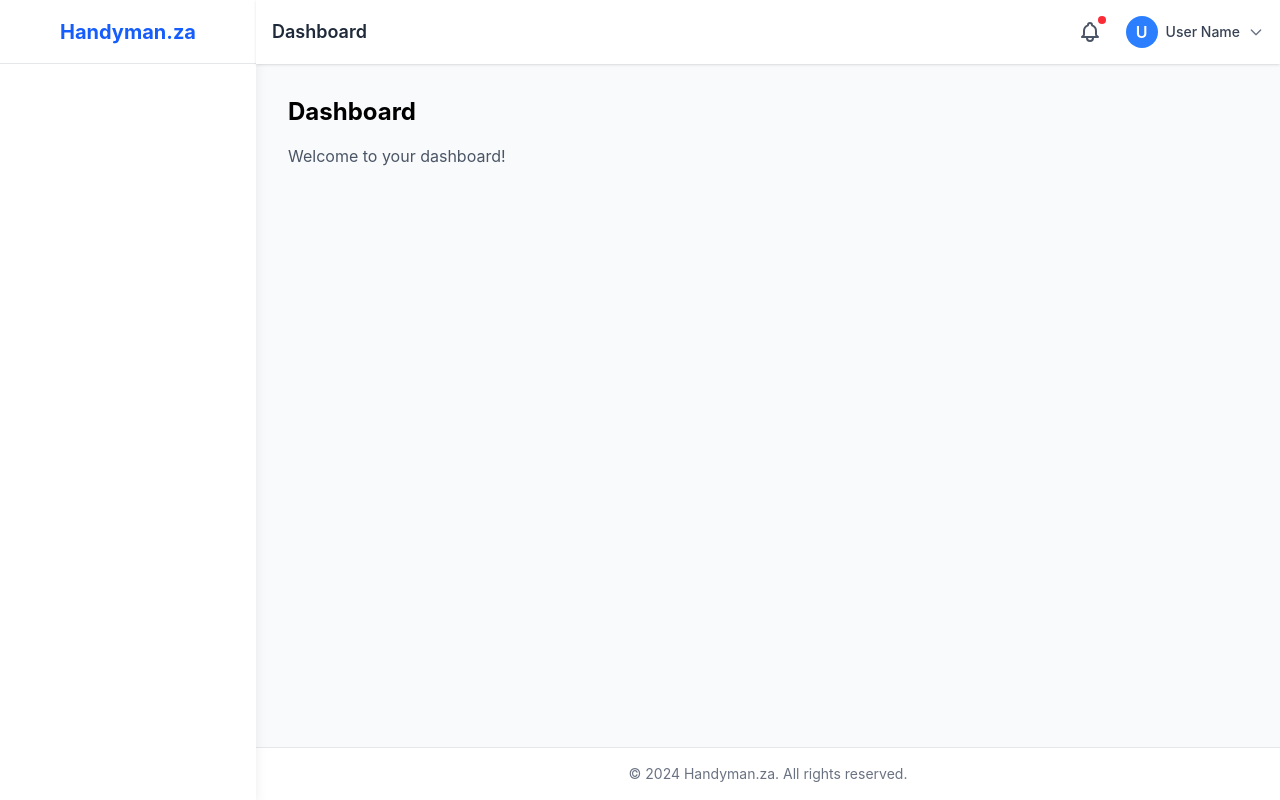
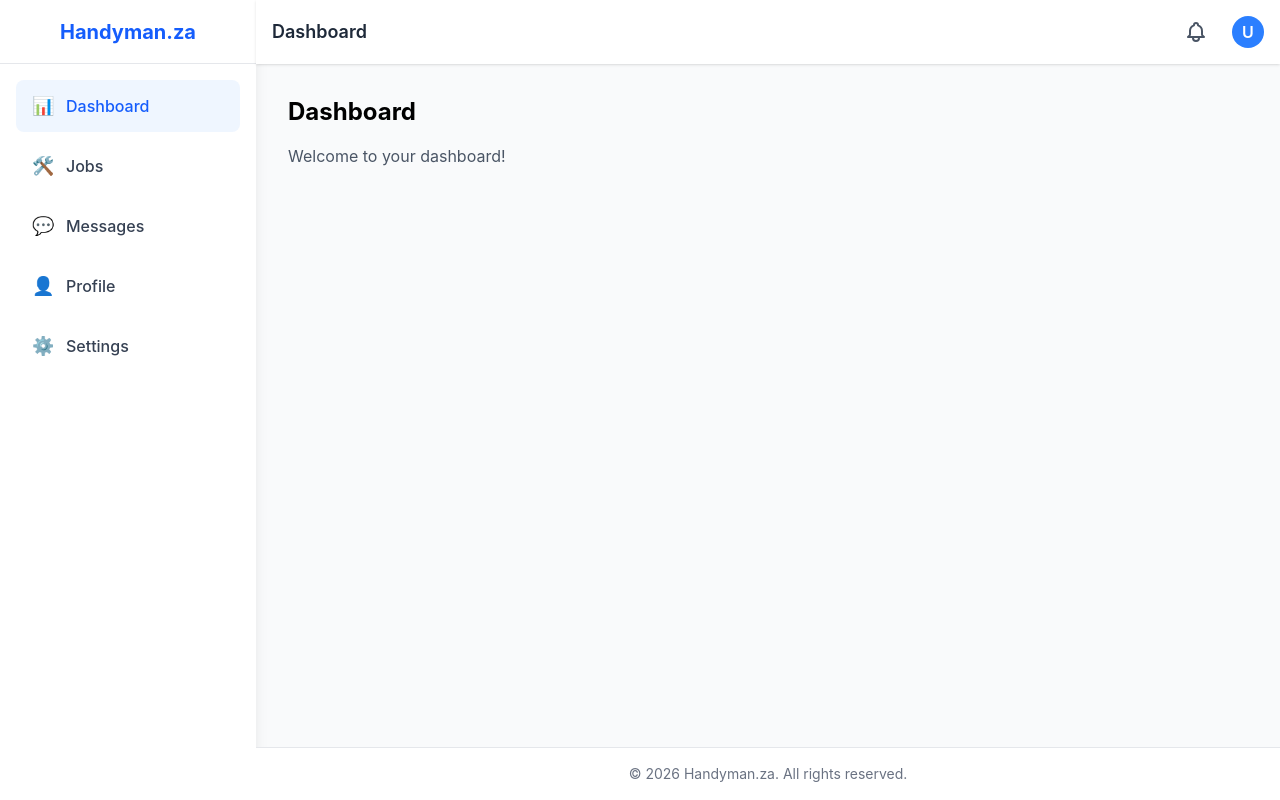
Before and after one commit to P-Mnguni/handyman_za, a React app in the folder frontend/: page /dashboard in a window 1280 px wide. Built offline with nearby package versions, Linux system fonts and the light colour scheme; the HTML template or start-up script is replaced by a standard one.

Commit message:
updated: debugging ui placements

```diff
--- a/frontend/src/layouts/DashboardLayout.jsx
+++ b/frontend/src/layouts/DashboardLayout.jsx
@@ -1,10 +1,7 @@
-import { useState } from "react";
+//import { useState } from "react";
 import { Outlet, NavLink } from 'react-router-dom';
 
 const DashboardLayout = () => {
-    const [sidebarOpen, setSidebarOpen] = useState(false);
-
-    // Navigation items - will be moved to a config file later
     const navItems = [
         { path: '/dashboard', label: 'Dashboard', icon: '📊' },
         { path: '/jobs', label: 'Jobs', icon: '🛠️' },
@@ -15,156 +12,73 @@ const DashboardLayout = () => {
 
     return (
         <div className="min-h-screen bg-gray-50 flex">
-            {/* Mobile sidebar backdrop */ }
-            {sidebarOpen && (
-                <div
-                    className="fixed inset-0 bg-gray-600 bg-opacity-50 transition-opacity z-20 lg:hidden"
-                    onClick={() => setSidebarOpen(false)}
-                />
-            )}
-
-            {/* Sidebar */}
-            <aside
-                className={`
-                    fixed lg:static insert-y-0 left-0 z-30 w-64 bg-white shadow-lg transform
-                    transition-transform duration-300 ease-in-out
-                    ${sidebarOpen ? 'translate-x-0' : '-translate-x-full'}
-                    lg:translate-x-0 lg:static lg:z-auto
-                `}
-            >
-                {/* Logo area */}
-                <div className="flex items-center justify-center h-16 border-b border-gray-200">
+            {/* Sidebar - fixed width, full height */}
+            <aside className="w-64 bg-white shadow-lg h-screen flex flex-col shrink-0">
+                {/* Logo */}
+                <div className="h-16 flex items-center justify-center border-b border-gray-200">
                     <h1 className="text-xl font-bold text-blue-600">Handyman.za</h1>
                 </div>
 
                 {/* Navigation */}
-                <nav className="p-4">
+                <nav className="flex-1 p-4 overflow-y-auto">
                     <ul className="space-y-2">
-                        {navItems.map((item) => {
+                        {navItems.map((item) => (
                             <li key={item.path}>
                                 <NavLink
                                     to={item.path}
                                     className={({ isActive }) =>
-                                        `flex items-center px-4 py-3 rounded-lg transition-colors ${
-                                            isActive
-                                            ? 'big-blue-50 text-blue-600'
+                                    `flex items-center px-4 py-3 rounded-lg transition-colors ${
+                                        isActive
+                                            ? 'bg-blue-50 text-blue-600'
                                             : 'text-gray-700 hover:bg-gray-100'
                                         }`
                                     }
-                                    onClick={() => setSidebarOpen(false)}
                                 >
                                     <span className="mr-3 text-lg">{item.icon}</span>
                                     <span className="font-medium">{item.label}</span>
                                 </NavLink>
                             </li>
-                        })}
+                        ))}
                     </ul>
                 </nav>
-
-                {/* Bottom section - add user info here for desktop */}
-                <div className="absolute bottom-0 left-0 right-0 p-4 border-t border-gray-200 lg:hidden">
-                    <div className="text-sm text-gray-500">Logged in as: User</div>
-                </div>
             </aside>
 
-            {/* Main content area */}
-            <div className="flex-1 flex flex-col min-w-0">
-                {/* Top navbar */}
-                <header className="bg-white shadow-sm sticky top-0 z-10">
-                    <div className="flex items-center justify-between px-4 h-16">
-                        {/* Mobile menu button */}
-                        <button
-                            onClick={() => setSidebarOpen(!sidebarOpen)}
-                            className="p-2 rounded-md text-gray-600 hover:bg-gray-100 focus:outline-none lg:hidden"
-                            aria-label="Toggle sidebar"
-                        >
-                            <svg
-                                className="h-6 w-6"
-                                fill="none"
-                                stroke="currentColor"
-                                viewBox="0 0 24 24"
-                            >
-                                {sidebarOpen ? (
-                                    <path
-                                        strokeLinecap="round"
-                                        strokeLinejoin="round"
-                                        strokeWidth={2}
-                                        d="M6 18L18 6M6 6l12 12"
-                                    />
-                                ) : (
-                                    <path
-                                        strokeLinecap="round"
-                                        strokeLinejoin="round"
-                                        strokeWidth={2}
-                                        d="M4 6h16M4 12h16M4 18h16"
-                                    />
-                                )}
-                            </svg>
-                        </button>
-
-                        {/* Page title - could be dynamic later */}
-                        <h2 className="text-lg font-semibold text-gray-800 hidden sm:block">
-                            Dashboard
-                        </h2>
-
-                        {/* Right side nav items */}
+            {/* Main content area - takes remaining width */}
+            <div className="flex-1 flex flex-col">
+                {/* Navbar */}
+                <header className="bg-white shadow-sm h-16 shrink-0">
+                    <div className="h-full px-4 flex items-center justify-between">
+                        <h2 className="text-lg font-semibold text-gray-800">Dashboard</h2>
                         <div className="flex items-center space-x-4">
-                            {/* Notifications */}
-                            <button className="p-2 rounded-full text-gray-600 hover:bg-gray-100 relative">
-                                <span className="sr-only">Notifications</span>
+                            <button className="p-2 rounded-full text-gray-600 hover:bg-gray-100">
                                 <svg className="h-6 w-6" fill="none" stroke="currentColor" viewBox="0 0 24 24">
                                     <path
                                         strokeLinecap="round"
                                         strokeLinejoin="round"
                                         strokeWidth={2}
                                         d="M15 17h5l-1.405-1.405A2.032 2.032 0 0118 14.158V11a6.002 6.002 0 00-4-5.659V5a2
-                                        2 0 10-4 0v.341C7.67 6.165 6 8.388 6 11v3.159c0 .538 -.214 1.055-.595 1.436L4
-                                        17h5m6 0v1a3 3 0 11-6 0v-1m6 0H9"
+                                        2 0 10-4 0v.341C7.67 6.165 6 8.388 6 11v3.159c0 .538-.214 1.055-.595 1.436L4 17h5m6
+                                        0v1a3 3 0 11-6 0v-1m6 0H9"
                                     />
                                 </svg>
-                                <span className="absolute top-1 right-1 h-2 w-2 bg-red-500 rounded-full"></span>
                             </button>
 
-                            {/* User menu dropdown */}
-                            <div className="relative">
-                                <button className="flex items-center space-x-2 focus:outline-none">
-                                    <div className="h-8 w-8 rounded-full bg-blue-500 flex items-center justify-center
-                                    text-white font-semibold">
-                                        U
-                                    </div>
-                                    <span className="text-sm font-medium text-gray-700 hidden md:block">
-                                        User Name
-                                    </span>
-                                    <svg
-                                        className="h-4 w-4 text-gray-500 hidden md:block"
-                                        fill="none"
-                                        stroke="currentColor"
-                                        viewBox="0 0 24 24"
-                                    >
-                                        <path
-                                            strokeLinecap="round"
-                                            strokeLinejoin="round"
-                                            strokeWidth={2}
-                                            d="M19 9l-7 7-7-7"
-                                        />
-                                    </svg>
-                                </button>
-
-                                {/* Dropdown menu - hidden for now, will be implemented later */}
+                            <div className="h-8 w-8 rounded-full bg-blue-500 flex items-center justify-center text-white font-semibold">
+                                U
                             </div>
                         </div>
                     </div>
                 </header>
 
-                {/* Page content */}
-                <main className="flex-1 p-4 sm:p-6 lg:p-8 overflow-auto">
+                {/* Main content */}
+                <main className="flex-1 p-8">
                     <Outlet />
                 </main>
 
-                {/* Simple footer for consistency */}
-                <footer className="bg-white border-t border-gray-200 py-4 px-4 sm:px-6 lg:px-8">
+                {/* Footer */}
+                <footer className="bg-white border-t border-gray-200 py-4 px-4">
                     <p className="text-sm text-gray-500 text-center">
-                        © 2024 Handyman.za. All rights reserved.
+                        © 2026 Handyman.za. All rights reserved.
                     </p>
                 </footer>
             </div>
```
